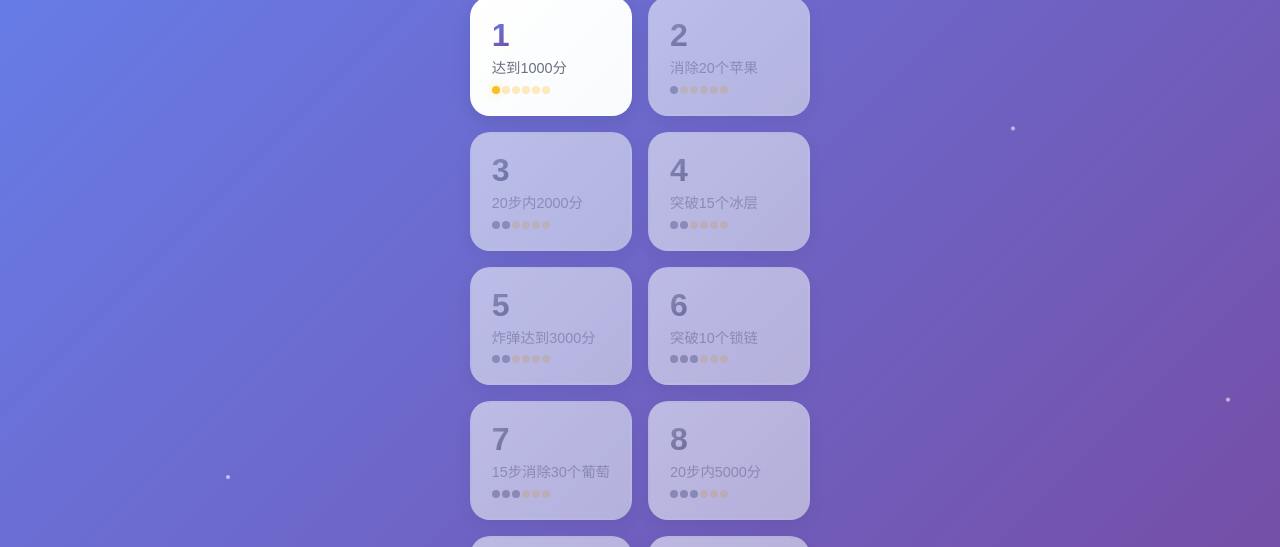
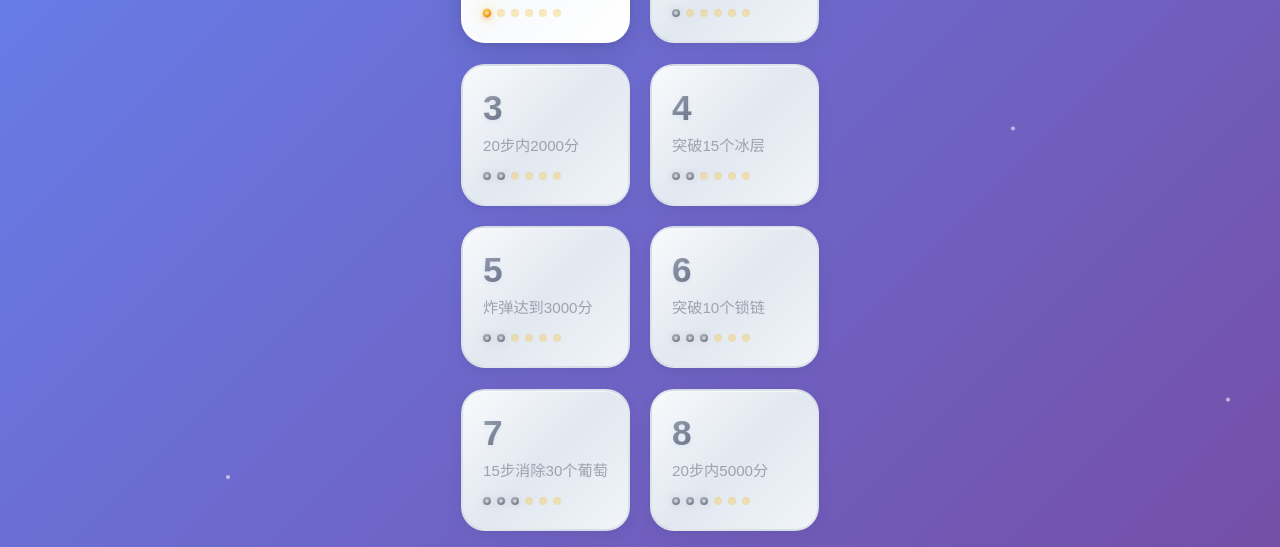
Before and after one commit to saberlind/happy_xiaoxiaole, a website: page index.html in a window 1280 px wide. Shown: the part 92-639 px from the top of the page. Drawn offline with Linux system fonts and the light colour scheme.

Commit message:
全面美化关卡布局样式：优化按钮设计、星星效果、布局间距和交互动画

```diff
--- a/styles.css
+++ b/styles.css
@@ -127,13 +127,14 @@ html {
 /* 关卡网格布局 */
 .level-grid {
     width: 100%;
-    max-width: 500px;
+    max-width: 520px;
     margin: 0 auto;
+    padding: 0 8px;
 }
 
 .level-page {
     display: none;
-    animation: fadeIn 0.3s ease-out;
+    animation: fadeIn 0.4s ease-out;
 }
 
 .level-page.active {
@@ -143,26 +144,30 @@ html {
 .level-row {
     display: grid;
     grid-template-columns: 1fr 1fr;
-    gap: 16px;
-    margin-bottom: 16px;
+    gap: 20px;
+    margin-bottom: 20px;
 }
 
 /* 关卡按钮 */
 .level-btn {
-    background: linear-gradient(135deg, #ffffff 0%, #f8fafc 100%);
-    border-radius: 20px;
-    padding: 20px;
+    background: linear-gradient(135deg, #ffffff 0%, #f8fafc 50%, #ffffff 100%);
+    border-radius: 24px;
+    padding: 24px 20px;
     text-align: left;
-    transition: all 0.3s cubic-bezier(0.4, 0, 0.2, 1);
-    box-shadow: 0 6px 20px rgba(0, 0, 0, 0.1);
+    transition: all 0.4s cubic-bezier(0.4, 0, 0.2, 1);
+    box-shadow:
+        0 8px 32px rgba(0, 0, 0, 0.12),
+        0 2px 8px rgba(0, 0, 0, 0.08),
+        inset 0 1px 0 rgba(255, 255, 255, 0.8);
     cursor: pointer;
-    border: 2px solid transparent;
+    border: 2px solid rgba(255, 255, 255, 0.3);
     position: relative;
     overflow: hidden;
-    min-height: 100px;
+    min-height: 120px;
     display: flex;
     flex-direction: column;
     justify-content: space-between;
+    backdrop-filter: blur(10px);
 }
 
 .level-btn::before {
@@ -172,35 +177,108 @@ html {
     left: -100%;
     width: 100%;
     height: 100%;
-    background: linear-gradient(90deg, transparent, rgba(255, 255, 255, 0.4), transparent);
-    transition: left 0.5s;
+    background: linear-gradient(90deg, transparent, rgba(102, 126, 234, 0.15), transparent);
+    transition: left 0.6s ease-out;
+    z-index: 1;
 }
 
 .level-btn:hover::before {
     left: 100%;
 }
 
+.level-btn::after {
+    content: '';
+    position: absolute;
+    top: 0;
+    left: 0;
+    right: 0;
+    bottom: 0;
+    background: linear-gradient(135deg, rgba(102, 126, 234, 0.05) 0%, rgba(118, 75, 162, 0.05) 100%);
+    opacity: 0;
+    transition: opacity 0.3s ease;
+    z-index: 0;
+}
+
+.level-btn:active {
+    transform: translateY(-8px) scale(0.98);
+    box-shadow:
+        0 8px 25px rgba(0, 0, 0, 0.15),
+        0 4px 10px rgba(0, 0, 0, 0.1);
+}
+
+/* 点击波纹效果 */
+.level-btn::after {
+    content: '';
+    position: absolute;
+    top: 50%;
+    left: 50%;
+    width: 0;
+    height: 0;
+    border-radius: 50%;
+    background: radial-gradient(circle, rgba(255, 255, 255, 0.4) 0%, transparent 70%);
+    transform: translate(-50%, -50%);
+    transition: width 0.6s ease, height 0.6s ease, opacity 0.6s ease;
+    opacity: 0;
+    pointer-events: none;
+    z-index: 1;
+}
+
+.level-btn:active::after {
+    width: 300px;
+    height: 300px;
+    opacity: 1;
+    transition: width 0.3s ease, height 0.3s ease, opacity 0.3s ease;
+}
+
 .level-btn:hover {
-    transform: translateY(-4px) scale(1.02);
-    box-shadow: 0 8px 25px rgba(0, 0, 0, 0.15);
-    border-color: rgba(102, 126, 234, 0.3);
+    transform: translateY(-6px) scale(1.03);
+    box-shadow:
+        0 12px 40px rgba(0, 0, 0, 0.18),
+        0 4px 16px rgba(102, 126, 234, 0.15),
+        inset 0 1px 0 rgba(255, 255, 255, 0.9);
+    border-color: rgba(102, 126, 234, 0.4);
+}
+
+.level-btn:hover::after {
+    opacity: 1;
 }
 
 .level-btn.locked {
-    opacity: 0.6;
+    opacity: 0.7;
     cursor: not-allowed;
-    background: linear-gradient(135deg, #f1f5f9 0%, #e2e8f0 100%);
+    background: linear-gradient(135deg, #f8fafc 0%, #e2e8f0 50%, #f1f5f9 100%);
+    box-shadow:
+        0 4px 16px rgba(0, 0, 0, 0.06),
+        0 1px 4px rgba(0, 0, 0, 0.04),
+        inset 0 1px 0 rgba(255, 255, 255, 0.6);
+    border-color: rgba(148, 163, 184, 0.2);
 }
 
 .level-btn.locked:hover {
-    transform: none;
-    box-shadow: 0 4px 12px rgba(0, 0, 0, 0.08);
+    transform: translateY(-2px);
+    box-shadow:
+        0 6px 20px rgba(0, 0, 0, 0.08),
+        0 2px 8px rgba(0, 0, 0, 0.06),
+        inset 0 1px 0 rgba(255, 255, 255, 0.6);
 }
 
 .level-btn.completed {
-    background: linear-gradient(135deg, #10b981 0%, #059669 100%);
+    background: linear-gradient(135deg, #10b981 0%, #059669 50%, #047857 100%);
     color: white;
-    border-color: rgba(16, 185, 129, 0.3);
+    border-color: rgba(16, 185, 129, 0.4);
+    box-shadow:
+        0 8px 32px rgba(16, 185, 129, 0.25),
+        0 2px 8px rgba(16, 185, 129, 0.15),
+        inset 0 1px 0 rgba(255, 255, 255, 0.3);
+}
+
+.level-btn.completed:hover {
+    transform: translateY(-6px) scale(1.03);
+    box-shadow:
+        0 12px 40px rgba(16, 185, 129, 0.3),
+        0 4px 16px rgba(16, 185, 129, 0.2),
+        inset 0 1px 0 rgba(255, 255, 255, 0.4);
+    border-color: rgba(16, 185, 129, 0.5);
 }
 
 .level-btn.selected {
@@ -210,22 +288,27 @@ html {
 
 /* 关卡按钮内部元素 */
 .level-number {
-    font-size: 2rem;
+    font-size: 2.2rem;
     font-weight: 800;
     background: linear-gradient(135deg, #667eea 0%, #764ba2 100%);
     -webkit-background-clip: text;
     -webkit-text-fill-color: transparent;
     background-clip: text;
     line-height: 1;
-    margin-bottom: 8px;
+    margin-bottom: 10px;
+    text-shadow: 0 2px 4px rgba(102, 126, 234, 0.1);
+    position: relative;
+    z-index: 2;
 }
 
 .level-description {
-    font-size: 0.9rem;
-    color: #6b7280;
+    font-size: 0.95rem;
+    color: #4b5563;
     font-weight: 500;
-    line-height: 1.3;
-    margin-bottom: 8px;
+    line-height: 1.4;
+    margin-bottom: 12px;
+    position: relative;
+    z-index: 2;
 }
 
 .level-btn.locked .level-number {
@@ -253,42 +336,90 @@ html {
 /* 难度指示器 */
 .difficulty-stars {
     display: flex;
+    gap: 6px;
+    justify-content: center;
     align-items: center;
-    justify-content: flex-start;
-    gap: 2px;
-    font-size: 1rem;
-    margin-top: auto;
+    margin-top: 4px;
+    position: relative;
+    z-index: 2;
 }
 
 .difficulty-star {
-    width: 12px;
-    height: 12px;
-    background: #d1d5db;
+    width: 14px;
+    height: 14px;
+    background: linear-gradient(135deg, #e5e7eb 0%, #d1d5db 100%);
     border-radius: 50%;
-    transition: all 0.3s ease;
-    opacity: 0.4;
+    transition: all 0.4s cubic-bezier(0.4, 0, 0.2, 1);
+    opacity: 0.3;
+    position: relative;
+    box-shadow: inset 0 1px 2px rgba(0, 0, 0, 0.1);
+}
+
+.difficulty-star::before {
+    content: '';
+    position: absolute;
+    top: 50%;
+    left: 50%;
+    width: 6px;
+    height: 6px;
+    background: radial-gradient(circle, rgba(255, 255, 255, 0.8) 0%, transparent 70%);
+    border-radius: 50%;
+    transform: translate(-50%, -50%);
+    opacity: 0;
+    transition: opacity 0.3s ease;
 }
 
 .difficulty-star.active {
-    background: #fbbf24;
+    background: linear-gradient(135deg, #fbbf24 0%, #f59e0b 50%, #d97706 100%);
     opacity: 1;
-    box-shadow: 0 0 8px rgba(251, 191, 36, 0.4);
+    box-shadow:
+        0 0 12px rgba(251, 191, 36, 0.5),
+        0 2px 4px rgba(217, 119, 6, 0.3),
+        inset 0 1px 2px rgba(255, 255, 255, 0.3);
+    transform: scale(1.1);
+}
+
+.difficulty-star.active::before {
+    opacity: 1;
 }
 
 .level-btn.locked .difficulty-star.active {
-    background: #9ca3af;
-    box-shadow: none;
+    background: linear-gradient(135deg, #9ca3af 0%, #6b7280 100%);
+    box-shadow:
+        0 0 6px rgba(156, 163, 175, 0.3),
+        inset 0 1px 2px rgba(255, 255, 255, 0.2);
+    transform: scale(1);
 }
 
 .level-btn.completed .difficulty-star.active {
-    background: #fbbf24;
-    box-shadow: 0 0 12px rgba(251, 191, 36, 0.6);
-    animation: starGlow 2s ease-in-out infinite alternate;
+    background: linear-gradient(135deg, #fbbf24 0%, #f59e0b 50%, #d97706 100%);
+    box-shadow:
+        0 0 16px rgba(251, 191, 36, 0.7),
+        0 2px 6px rgba(217, 119, 6, 0.4),
+        inset 0 1px 2px rgba(255, 255, 255, 0.4);
+    animation: starGlow 3s ease-in-out infinite alternate;
+    transform: scale(1.15);
 }
 
 @keyframes starGlow {
-    from { box-shadow: 0 0 8px rgba(251, 191, 36, 0.4); }
-    to { box-shadow: 0 0 16px rgba(251, 191, 36, 0.8); }
+    0% {
+        box-shadow:
+            0 0 12px rgba(251, 191, 36, 0.5),
+            0 2px 4px rgba(217, 119, 6, 0.3),
+            inset 0 1px 2px rgba(255, 255, 255, 0.3);
+    }
+    50% {
+        box-shadow:
+            0 0 20px rgba(251, 191, 36, 0.8),
+            0 2px 8px rgba(217, 119, 6, 0.5),
+            inset 0 1px 2px rgba(255, 255, 255, 0.4);
+    }
+    100% {
+        box-shadow:
+            0 0 16px rgba(251, 191, 36, 0.6),
+            0 2px 6px rgba(217, 119, 6, 0.4),
+            inset 0 1px 2px rgba(255, 255, 255, 0.3);
+    }
 }
 
 .difficulty-star {
@@ -526,10 +657,46 @@ html {
     animation: slideUp 0.4s ease-out;
 }
 
+/* 页面切换动画 */
 @keyframes fadeIn {
-    from { opacity: 0; }
-    to { opacity: 1; }
+    from {
+        opacity: 0;
+        transform: translateY(30px) scale(0.95);
+    }
+    to {
+        opacity: 1;
+        transform: translateY(0) scale(1);
+    }
 }
+
+/* 关卡按钮进入动画 */
+@keyframes levelButtonEnter {
+    from {
+        opacity: 0;
+        transform: translateY(20px) scale(0.9);
+    }
+    to {
+        opacity: 1;
+        transform: translateY(0) scale(1);
+    }
+}
+
+/* 为关卡按钮添加延迟进入动画 */
+.level-btn {
+    animation: levelButtonEnter 0.6s ease-out forwards;
+    opacity: 0;
+}
+
+.level-btn:nth-child(1) { animation-delay: 0.1s; }
+.level-btn:nth-child(2) { animation-delay: 0.2s; }
+.level-btn:nth-child(3) { animation-delay: 0.3s; }
+.level-btn:nth-child(4) { animation-delay: 0.4s; }
+.level-btn:nth-child(5) { animation-delay: 0.5s; }
+.level-btn:nth-child(6) { animation-delay: 0.6s; }
+.level-btn:nth-child(7) { animation-delay: 0.7s; }
+.level-btn:nth-child(8) { animation-delay: 0.8s; }
+.level-btn:nth-child(9) { animation-delay: 0.9s; }
+.level-btn:nth-child(10) { animation-delay: 1.0s; }
 
 @keyframes slideUp {
     from {
@@ -643,6 +810,32 @@ html {
     }
 }
 
+/* 页面标题 */
+.page-title {
+    text-align: center;
+    color: white;
+    margin-bottom: 32px;
+    font-size: 2rem;
+    font-weight: 700;
+    text-shadow: 0 4px 8px rgba(0, 0, 0, 0.3);
+    letter-spacing: 0.5px;
+}
+
+/* 页面导航 */
+.page-navigation {
+    display: flex;
+    justify-content: center;
+    align-items: center;
+    gap: 16px;
+    margin-top: 32px;
+    padding: 20px;
+    background: rgba(255, 255, 255, 0.12);
+    border-radius: 20px;
+    backdrop-filter: blur(12px);
+    border: 1px solid rgba(255, 255, 255, 0.25);
+    box-shadow: 0 8px 32px rgba(0, 0, 0, 0.1);
+}
+
 /* 响应式设计 */
 @media (max-width: 480px) {
     .game-card {
```
